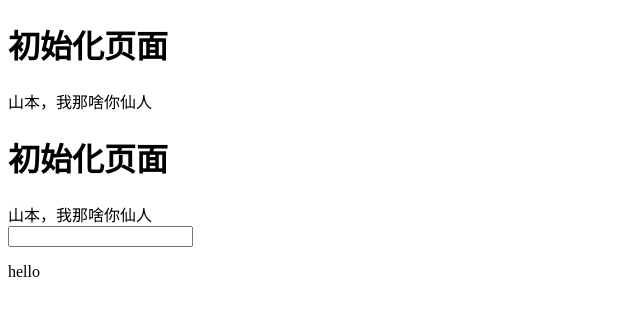
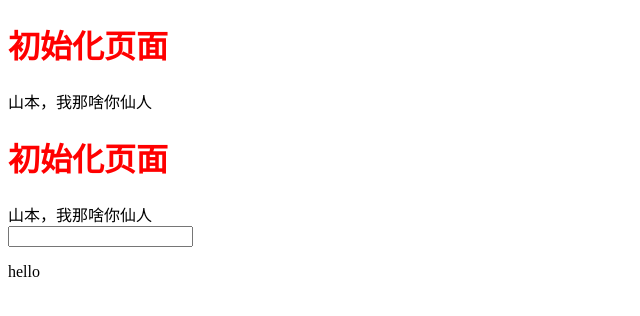
Before and after one commit to Pipi-Lin/git-19, a plain HTML site: page index.html in a window 1280 px wide. Shown: the whole page, without its empty margins (0-640 px from the left). Drawn offline with Linux system fonts and the light colour scheme.

Commit message:
引入css文件

```diff
--- a/index.html
+++ b/index.html
@@ -4,6 +4,7 @@
   <meta charset="UTF-8">
   <meta name="viewport" content="width=device-width, initial-scale=1.0">
   <title>Document</title>
+  <link rel="stylesheet" href="/index.css">
 </head>
 <body>
   <h1>初始化页面</h1>
```
